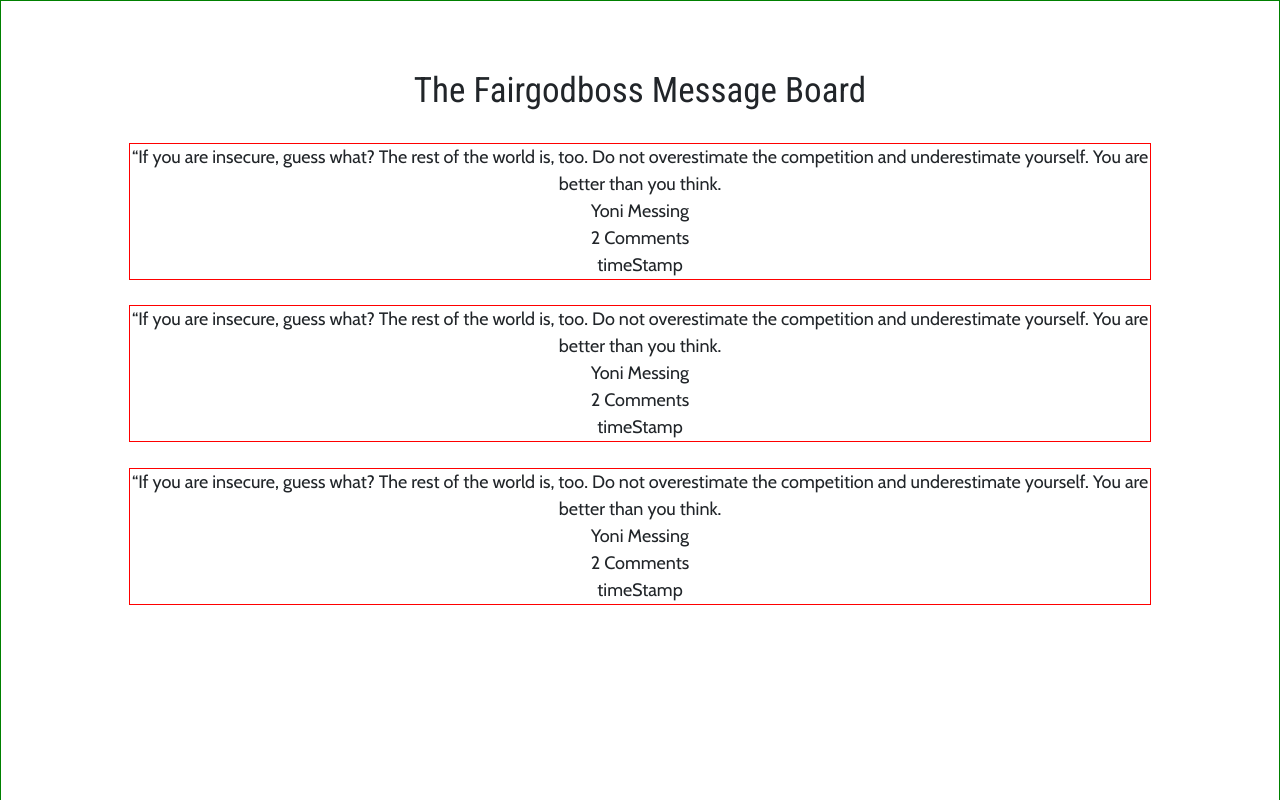
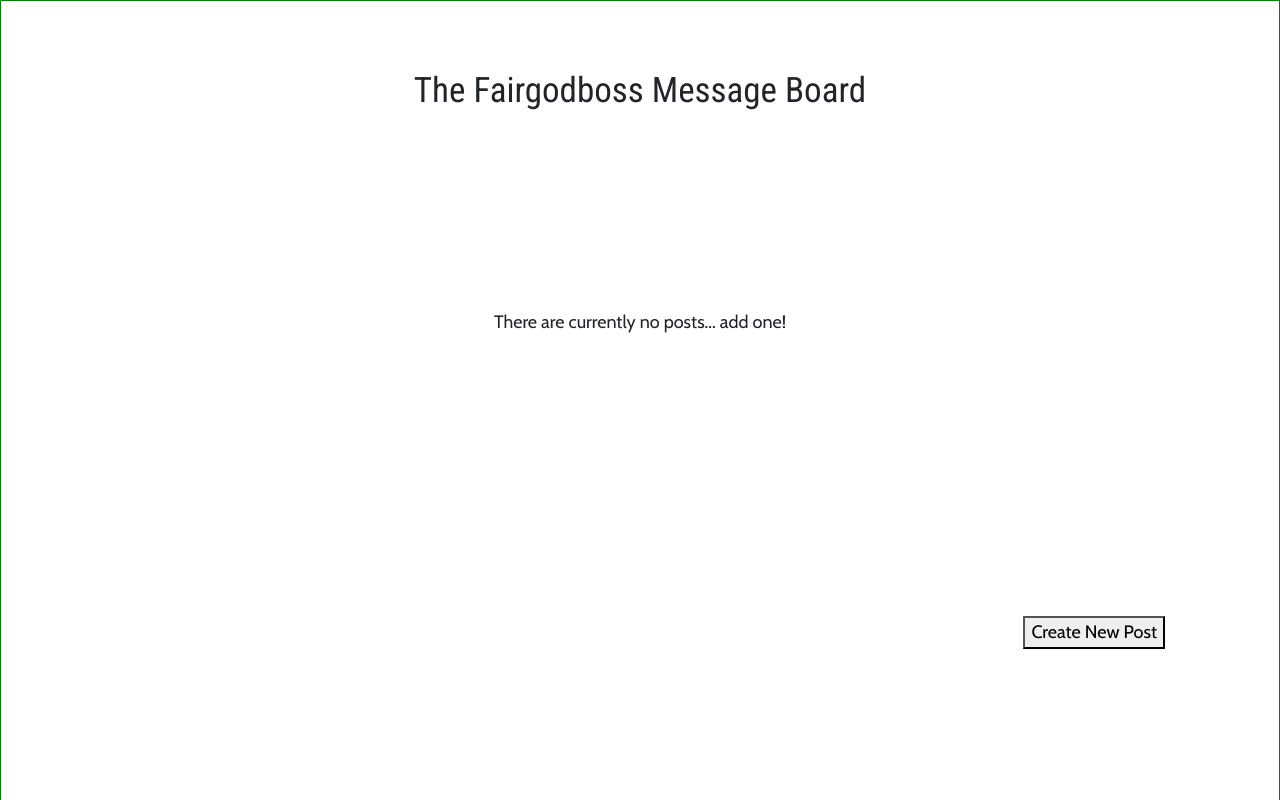
Before and after one commit to Whymess/Fairgodboss, a React (Create React App) app: page / in a window 1280 px wide. Shown: the top 800 px of the page. Built offline with nearby package versions, Linux system fonts and the light colour scheme.

Commit message:
land page css complete

```diff
--- a/public/index.html
+++ b/public/index.html
@@ -7,6 +7,7 @@
     <link href="https://fonts.googleapis.com/css?family=Cabin|Roboto:400,700|Roboto+Condensed:400,700" rel="stylesheet">
     <link rel="manifest" href="%PUBLIC_URL%/manifest.json">
     <link rel="shortcut icon" href="%PUBLIC_URL%/favicon.ico">
+
      <!-- Required meta tags -->
     <meta charset="utf-8">
     <meta name="viewport" content="width=device-width, initial-scale=1, shrink-to-fit=no">
--- a/src/CSS/App.css
+++ b/src/CSS/App.css
@@ -3,4 +3,6 @@
 	width: 100%;
 	height: 1000px;
 	border: 1px solid green;
+	font-family: 'Cabin', Sans-Serif;
+	font-size: 18px;
 }
--- /dev/null
+++ b/src/CSS/CreatePost.css
@@ -0,0 +1,4 @@
+.header_create_post {
+	text-align: center;
+    font-size: 44px;
+}
--- a/src/CSS/MessageBoard.css
+++ b/src/CSS/MessageBoard.css
@@ -2,8 +2,6 @@
 	margin-top: 2%;
 	text-align: center;
 	border: 1px solid red;
-	font-family: 'Cabin', Sans-Serif;
-	font-size: 18px;
 	width: 80%;
 	position: relative;
 	left: 10%;
--- /dev/null
+++ b/src/CSS/NoPosts.css
@@ -0,0 +1,5 @@
+.no_posts {
+	text-align: center;
+	font-size: 18px;
+	margin-top: 15%;
+}
--- a/src/CSS/landingPage.css
+++ b/src/CSS/landingPage.css
@@ -9,21 +9,19 @@
 	font-size: 35px;
 }
 
-.main_content {
-	text-align: center;
-	margin-top: 10%;
+@media only screen and (max-width: 500px) {
+    .create_new_post {
+		display: block;
+		position: relative;
+		margin: 0 auto;
+		top: 30px;
+	}
 }
 
-.newPost {
-	position: absolute;
-right:    0;
-bottom:   0;
-}
-
-@media only screen and (max-width: 500px) {
-    .newPost {
-	    position: relative;
-	    left: 33%;
-	    margin-top: 10%;
+@media only screen and (min-width: 500px) {
+    .create_new_post {
+		position: relative;
+		top: 280px;
+		left: 80%;
 	}
 }
--- /dev/null
+++ b/src/Components/CreatePost/CreatePost.js
@@ -0,0 +1,32 @@
+import React, { Component } from 'react';
+import '../../CSS/CreatePost.css';
+
+export default class CreatePost extends Component {
+  render() {
+    return (
+      <div className="CreatePost">
+              <div className="header_create_post"> Create a new post </div>
+      	 <form>
+            <div className="form-group">
+              <label>Post Title</label>
+              <input type="text" className="form-control post_title" />
+            </div>
+            <div className="form-group">
+              <label>Message</label>
+               <textarea className="form-control message_input" rows="3"></textarea>
+            </div>
+            <div className="form-group">
+              <label>User</label>
+              <input type="text" className="form-control user_input" />
+            </div>
+
+            <div className="actions_for_create_post">
+              <button type="submit" className="btn btn-warning"> Cancel</button>
+              <button type="submit" className="btn btn-primary">Create Post</button>
+            </div>
+
+          </form>
+      </div>
+    );
+  }
+}
--- a/src/Components/LandingPage/LandingPage.js
+++ b/src/Components/LandingPage/LandingPage.js
@@ -1,23 +1,18 @@
 import React, { Component } from 'react';
-import '../../CSS/landingPage.css';
+import '../../CSS/LandingPage.css';
 
-import {MessageBoard} from '../../Components/index';
+import {MessageBoard, CreatePost, NoPosts} from '../../Components/index';
 
-class LandingPage extends Component {
+export default class LandingPage extends Component {
   render() {
     return (
       <div className="LandingPage">
       		<div className="title"> The Fairgodboss Message Board </div>
-      		{/*<div className="title"> The Fairgodboss Message Board </div>
 
+			<NoPosts/>
 
-      		<div className="main_content"> There are current no posts.... add one! </div> */}
-
-      		<MessageBoard/>
-
+			<button type="button" className="create_new_post">Create New Post</button>
       </div>
     );
   }
 }
-
-export default LandingPage;
--- /dev/null
+++ b/src/Components/NoPosts/NoPosts.js
@@ -0,0 +1,13 @@
+import React, { Component } from 'react';
+import '../../CSS/NoPosts.css';
+
+export default () => {
+
+  return (
+      <div className="no_posts">
+      		There are currently no posts... add one!
+
+      </div>
+
+    )
+}
--- a/src/Components/index.js
+++ b/src/Components/index.js
@@ -1,2 +1,4 @@
 export { default as MessageBoard } from '../Components/MessageBoard/MessageBoard';
 export { default as LandingPage } from '../Components/LandingPage/LandingPage';
+export {default as CreatePost} from '../Components/CreatePost/CreatePost';
+export {default as NoPosts } from '../Components/NoPosts/NoPosts';
```
